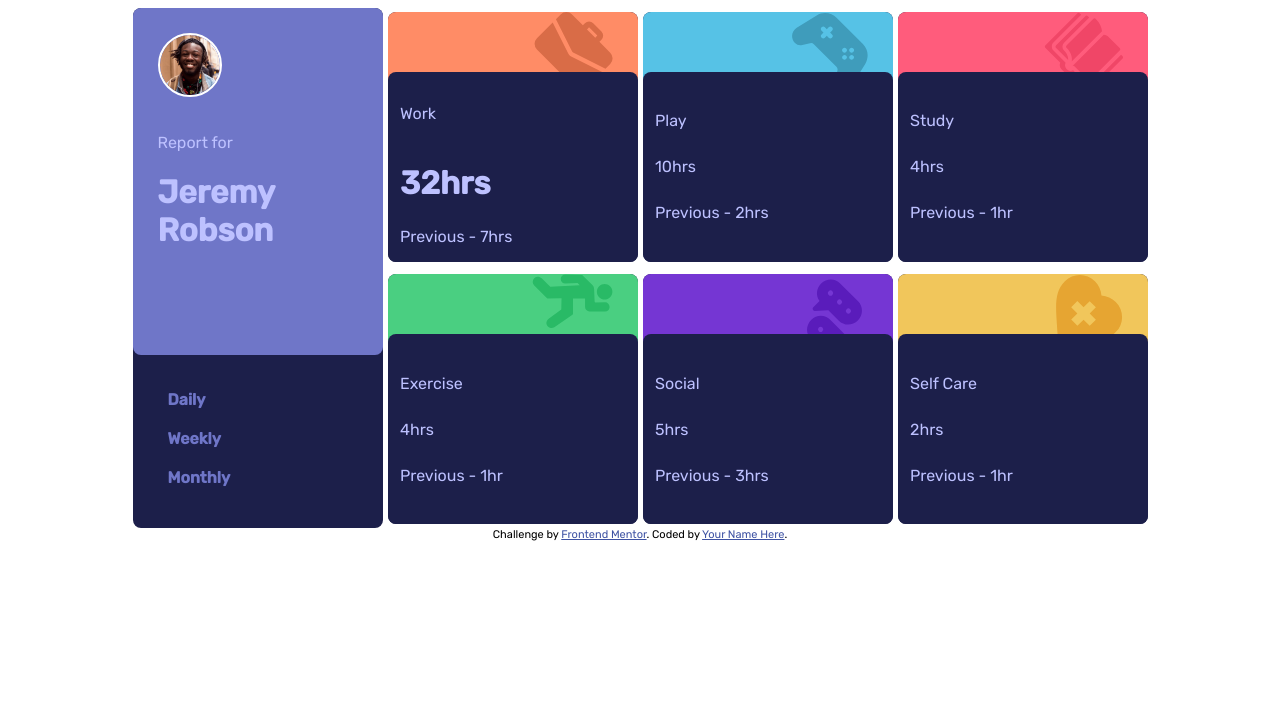
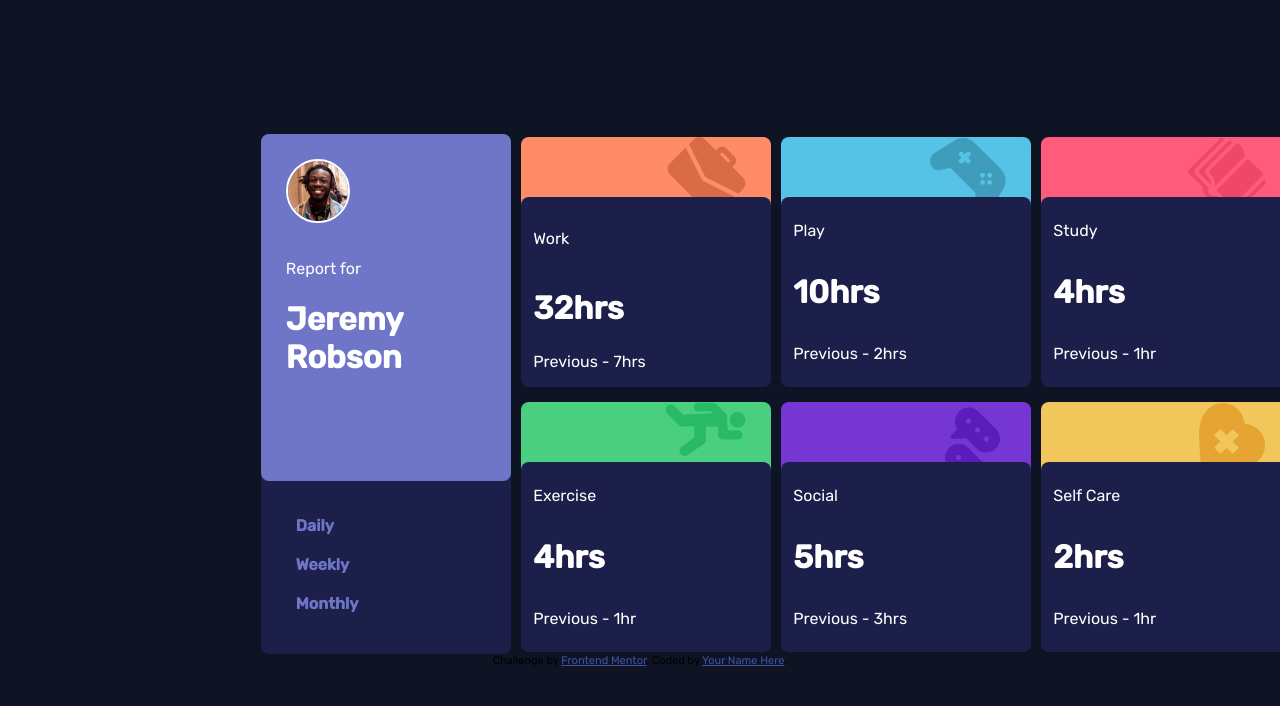
Before and after one commit to jyunakaike/TimeTrackingDashboardHub, a plain HTML site: page index.html in a window 1280 px wide. Drawn offline with Linux system fonts and the light colour scheme.

Commit message:
container padding

```diff
--- a/index.html
+++ b/index.html
@@ -93,7 +93,7 @@
         <!-- 1hr -->
         <div>
           <!-- daily -->
-          10hrs
+          <h1>10hrs</h1>
         </div>
         <div>
           <!-- daily -->
@@ -122,7 +122,7 @@
         </div>
         <div>
           <!-- daily -->
-          4hrs
+          <h1>4hrs</h1>
         </div>
         <div>
           <!-- daily -->
@@ -152,7 +152,7 @@
         <!-- 1hr -->
         <div>
           <!-- daily -->
-          4hrs
+          <h1>4hrs</h1>
         </div>
         <div>
           <!-- daily -->
@@ -181,7 +181,7 @@
         <!-- 1hr -->
         <div>
           <!-- daily -->
-          5hrs
+          <h1>5hrs</h1>
         </div>
         <div>
           <!-- daily -->
@@ -210,7 +210,7 @@
         <!-- 0hrs -->
         <div>
           <!-- daily -->
-          2hrs
+          <h1> 2hrs</h1>
         </div>
         <div>
           <!-- daily -->
--- a/style.css
+++ b/style.css
@@ -8,8 +8,9 @@ hsl(43, 84%, 65%) */
 
 body{
     /* background-color: hsl(226, 43%, 10%) ; */
-    place-items: center;
+    /* place-items: center; */
     font-family: 'Rubik', sans-serif;
+    background-color: hsl(226, 43%, 10%);
 }
 
 .container{
@@ -20,7 +21,14 @@ body{
     place-items: center;
     /* width: auto;
     height: 750px; */
-    gap: 5px;
+
+    gap: 10px;
+    padding-right: 20%;
+    padding-left: 20%;
+    padding-top: 10%;
+
+
+
 }
 
 .card1{
@@ -49,7 +57,7 @@ body{
     align-items: flex-start;
     padding: 10%;
     border-radius: 8px;
-    color: hsl(236, 100%, 87%);
+    color: white;
 }
 
 .user-profile{
@@ -81,8 +89,6 @@ body{
     padding: 10px;
 }
 
-.title{
-}
 
 .card2{
     grid-column: 2;
@@ -137,8 +143,20 @@ body{
     padding: 5%;
     margin-top: -20px;
 
-    color:hsl(236, 100%, 87%);
+    color:white;
 }
+
+
+.detail-self:hover,
+.detail-social:hover,
+.detail-excercise:hover,
+.detail-study:hover,
+.detail-play:hover,
+.detail-work:hover {
+    background-color: hsl(235, 45%, 61%)
+
+}
+
 
 .card3{
     grid-column: 3;
```
